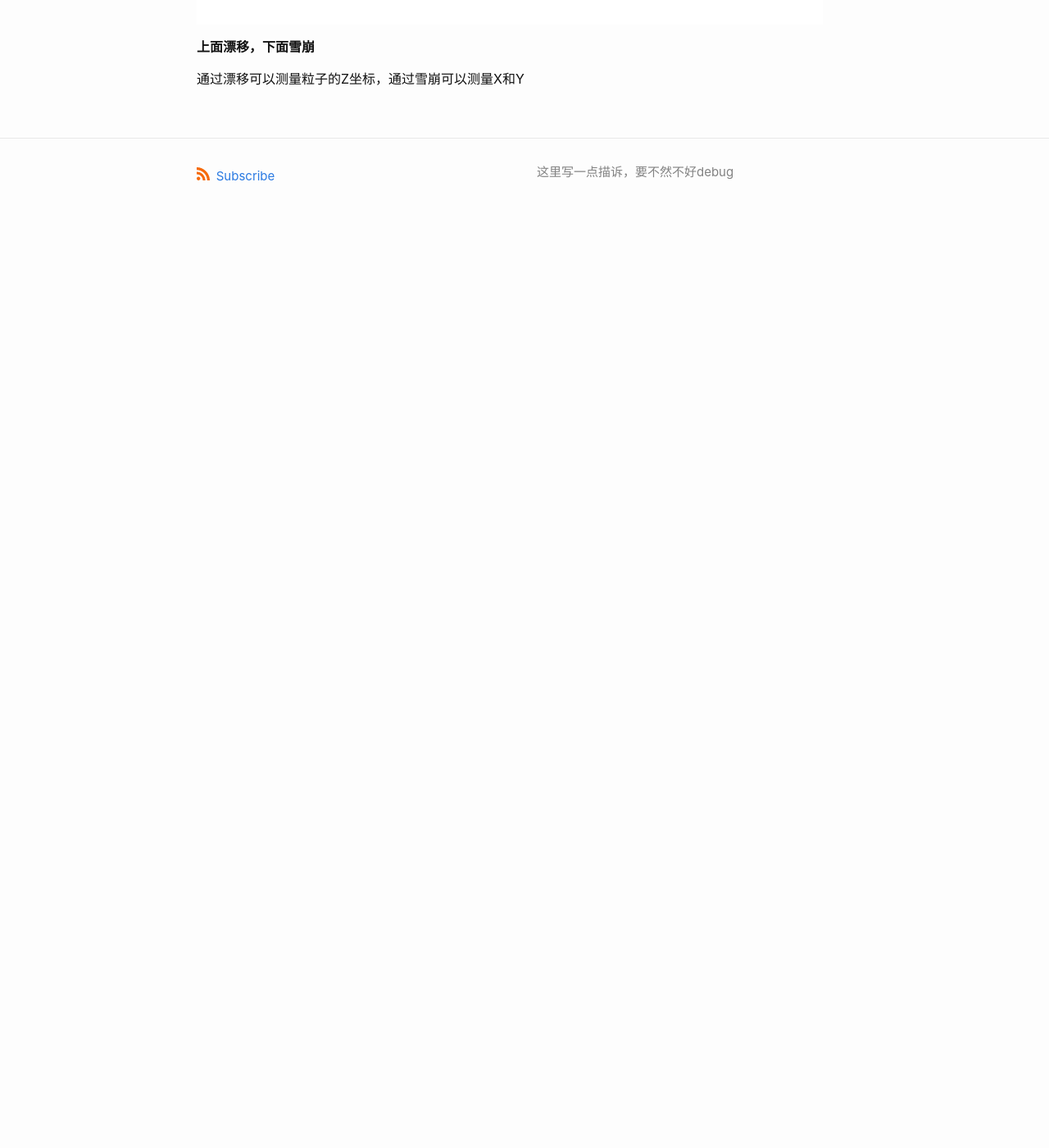
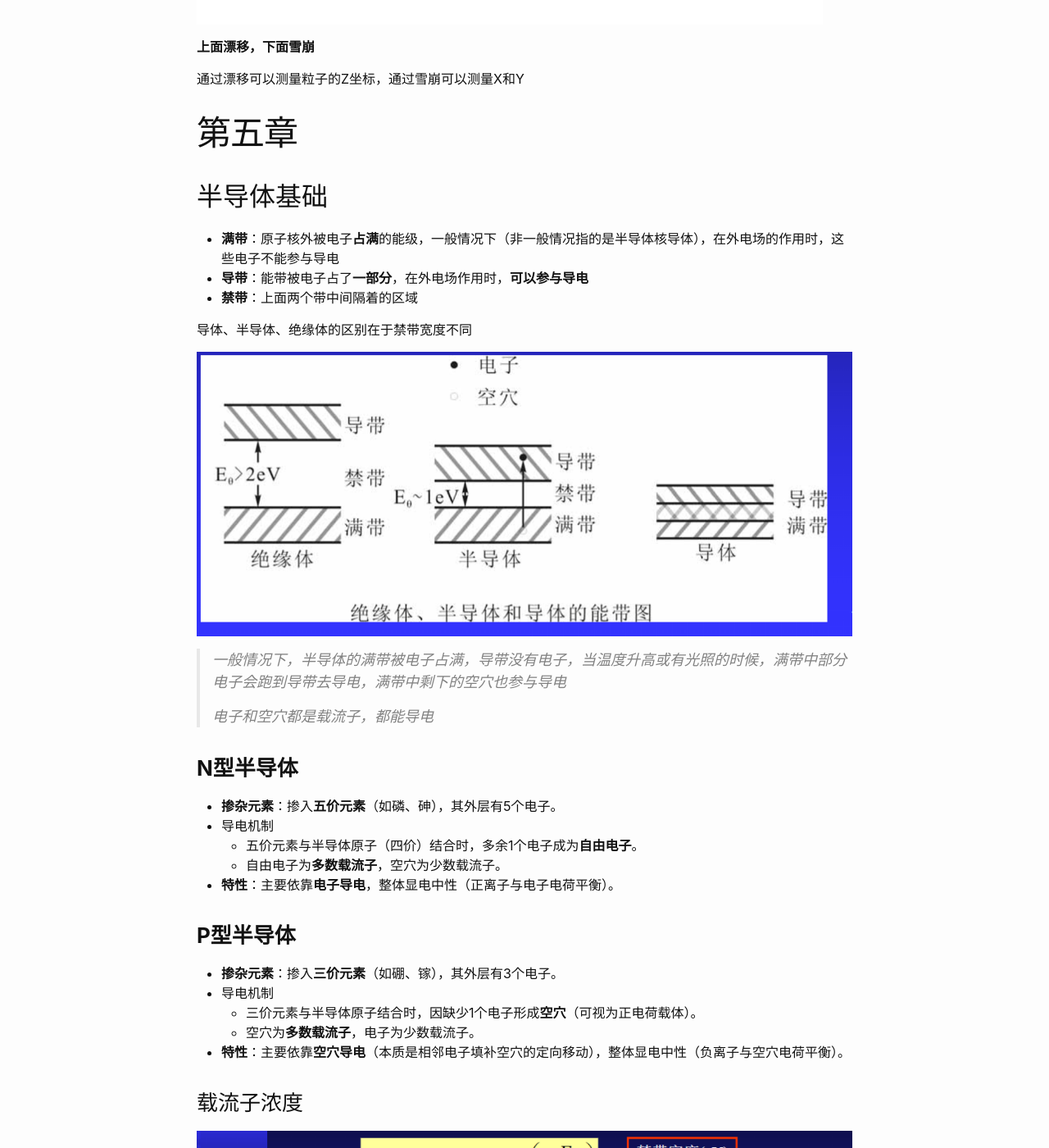
Before and after one commit to huinaibing/huinaibing.github.io, a Jekyll site: the page built from physics/lizitance2.md, in a window 1280 px wide and 1400 px high, scrolled down 7979 px. Shown: the whole window at 82% size. Built offline with Jekyll 4.4.1, drawn with Linux system fonts in a browser that asks for light colours; formulas are drawn with MathJax 3; before the commit the page ends 8266 px from its top, so only the background shows below that; some of the changed text lies outside the part shown.

Commit message:
ban dao ti wuli

```diff
--- a/physics/lizitance2.md
+++ b/physics/lizitance2.md
@@ -217,3 +217,51 @@ usemathjax: true
 **上面漂移，下面雪崩**
 
 通过漂移可以测量粒子的Z坐标，通过雪崩可以测量X和Y
+
+
+
+# 第五章
+
+## 半导体基础
+
+- **满带**：原子核外被电子**占满**的能级，一般情况下（非一般情况指的是半导体核导体），在外电场的作用时，这些电子不能参与导电
+- **导带**：能带被电子占了**一部分**，在外电场作用时，**可以参与导电**
+- **禁带**：上面两个带中间隔着的区域
+
+导体、半导体、绝缘体的区别在于禁带宽度不同
+
+![image-20250410114747270](./img/lizitance2/image-20250410114747270.png)
+
+> 一般情况下，半导体的满带被电子占满，导带没有电子，当温度升高或有光照的时候，满带中部分电子会跑到导带去导电，满带中剩下的空穴也参与导电
+>
+> 电子和空穴都是载流子，都能导电
+
+### **N型半导体**
+
+- **掺杂元素**：掺入**五价元素**（如磷、砷），其外层有5个电子。
+- 导电机制
+  - 五价元素与半导体原子（四价）结合时，多余1个电子成为**自由电子**。
+  - 自由电子为**多数载流子**，空穴为少数载流子。
+- **特性**：主要依靠**电子导电**，整体显电中性（正离子与电子电荷平衡）。
+
+### **P型半导体**
+
+- **掺杂元素**：掺入**三价元素**（如硼、镓），其外层有3个电子。
+- 导电机制
+  - 三价元素与半导体原子结合时，因缺少1个电子形成**空穴**（可视为正电荷载体）。
+  - 空穴为**多数载流子**，电子为少数载流子。
+- **特性**：主要依靠**空穴导电**（本质是相邻电子填补空穴的定向移动），整体显电中性（负离子与空穴电荷平衡）。
+
+
+
+### 载流子浓度
+
+![image-20250410121415696](./img/lizitance2/image-20250410121415696.png)
+
+对于掺杂半导体，除了本征半导体（纯硅、纯锗）的电子空穴，还有杂质的电子或者空穴
+
+![image-20250410121504995](./img/lizitance2/image-20250410121504995.png)
+
+
+
+## PN结
```
Also changed, not shown: physics/img/lizitance2/image-20250410114747270.png (added), physics/img/lizitance2/image-20250410121415696.png (added), physics/img/lizitance2/image-20250410121504995.png (added).
